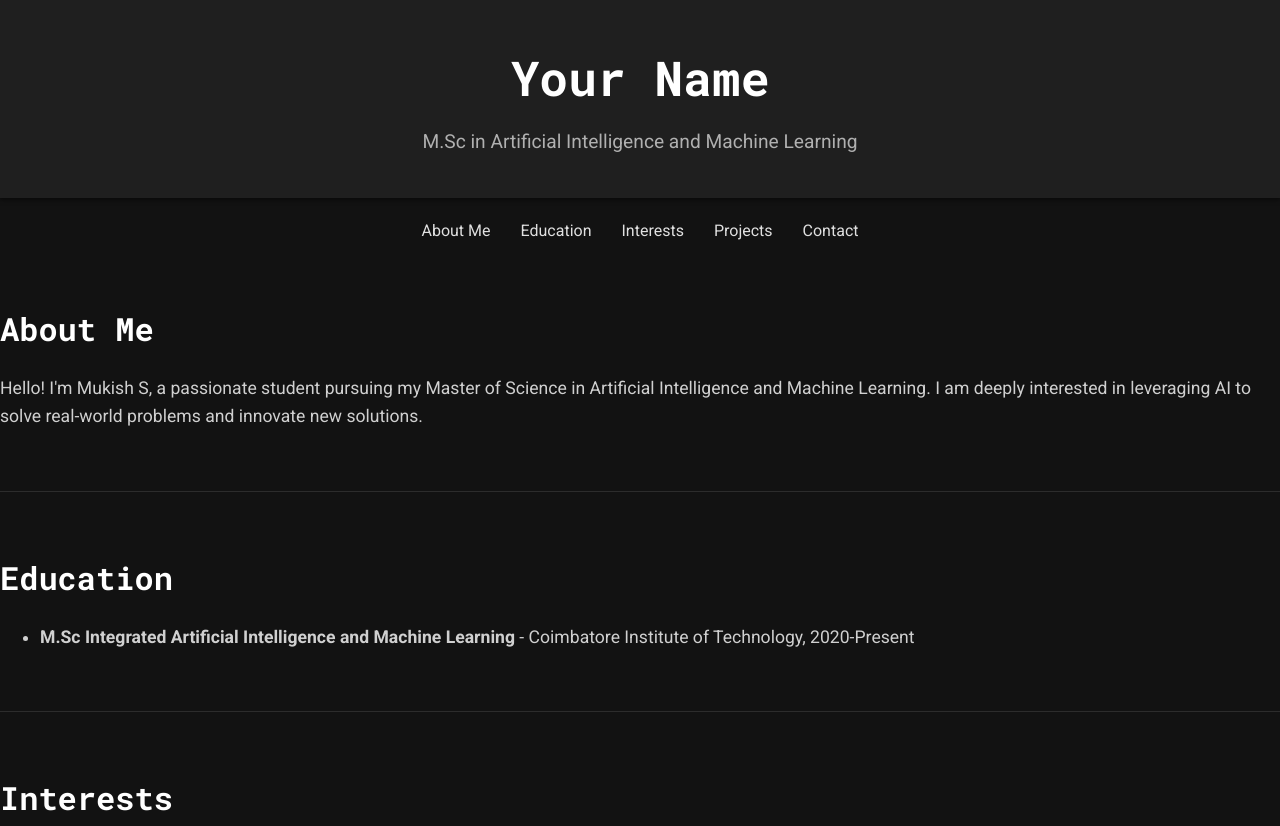
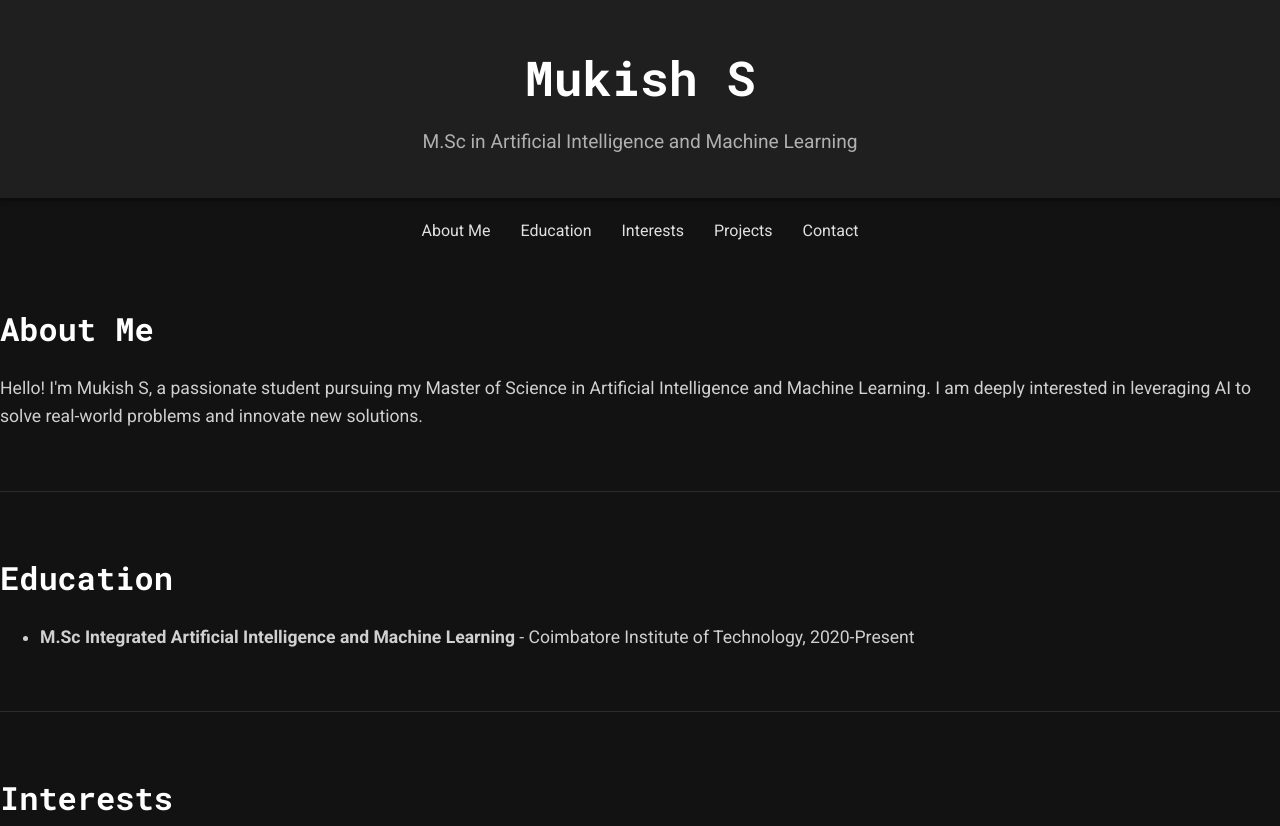
Before and after one commit to Mukish45/Mukish45.github.io, a plain HTML site: page index.html in a window 1280 px wide. Shown: the top 826 px of the page. Drawn offline with Linux system fonts and the light colour scheme.

Commit message:
Update index.html

```diff
--- a/index.html
+++ b/index.html
@@ -10,7 +10,7 @@
 </head>
 <body>
     <header>
-        <h1>Your Name</h1>
+        <h1>Mukish S</h1>
         <p>M.Sc in Artificial Intelligence and Machine Learning</p>
     </header>
 
```
